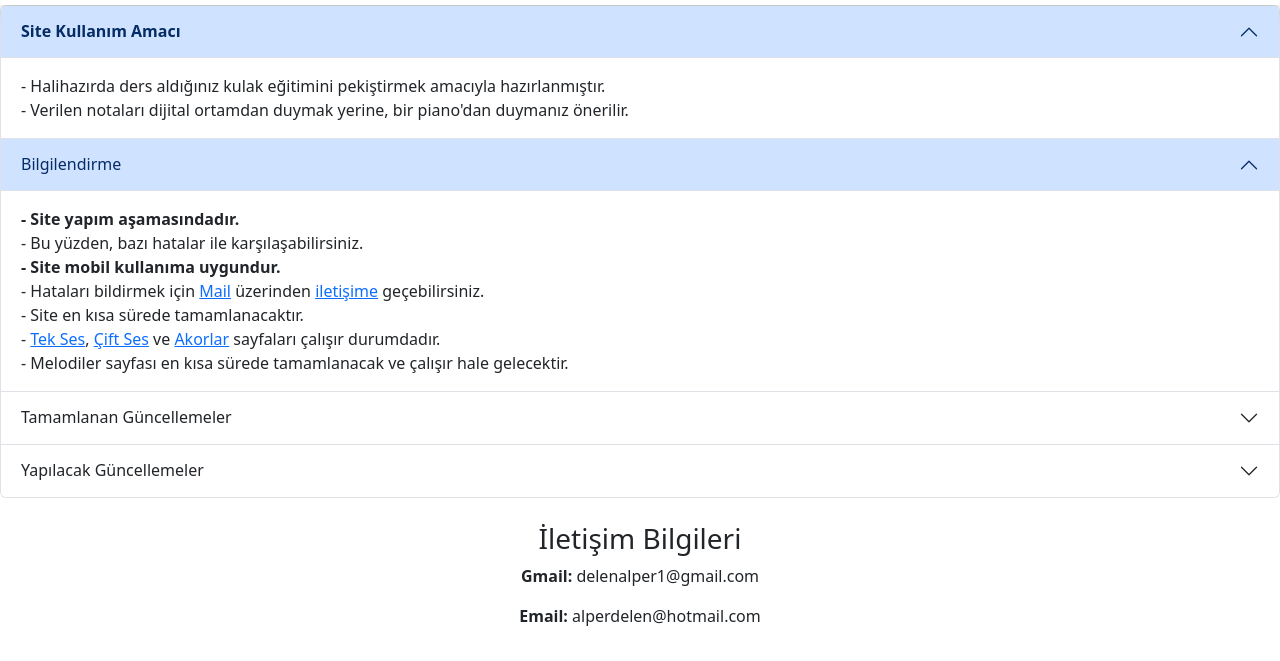
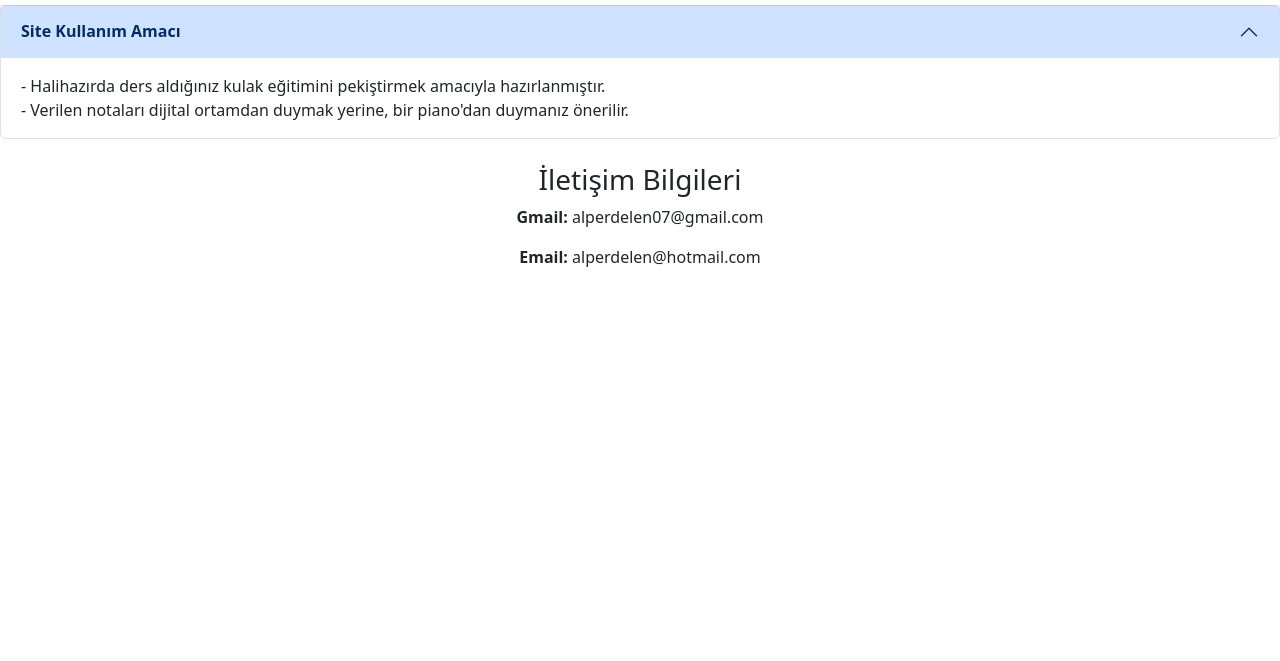
Before and after one commit to alperdelen0/kulak-egitimi-website, a plain HTML site: page index.html in a window 1280 px wide. Shown: the part 51-712 px from the top of the page. Drawn offline with nearby package versions, Linux system fonts and the light colour scheme.

Commit message:
changed contact info

```diff
--- a/index.html
+++ b/index.html
@@ -60,7 +60,7 @@
             Site Hakkında
         </h2>
       </div> -->
-      <div class="accordion-item">
+      <!-- <div class="accordion-item">
         <h2 class="accordion-header">
           <button class="accordion-button" type="button" data-bs-toggle="collapse" data-bs-target="#collapseTwo" aria-expanded="false" aria-controls="collapseTwo">
             Bilgilendirme
@@ -77,8 +77,8 @@
             - Melodiler sayfası en kısa sürede tamamlanacak ve çalışır hale gelecektir.
           </div>
         </div>
-      </div>
-      <div class="accordion-item">
+      </div> -->
+      <!-- <div class="accordion-item">
         <h2 class="accordion-header">
           <button class="accordion-button collapsed" type="button" data-bs-toggle="collapse" data-bs-target="#collapseThree" aria-expanded="false" aria-controls="collapseThree">
             Tamamlanan Güncellemeler
@@ -95,8 +95,8 @@
             - Nota seçimi sadeleştirilecek. (22.05.24)<br>
           </div>
         </div>
-      </div>
-      <div class="accordion-item">
+      </div> -->
+      <!-- <div class="accordion-item">
         <h2 class="accordion-header">
           <button class="accordion-button collapsed" type="button" data-bs-toggle="collapse" data-bs-target="#collapseFour" aria-expanded="false" aria-controls="collapseFour">
             Yapılacak Güncellemeler
@@ -110,12 +110,12 @@
             - Nota sesleri güncellenecek.<br>
           </div>
         </div>
-      </div>
+      </div> -->
     </div>
     <div id="iletisim" class="text-center">
       <br>
       <h3>İletişim Bilgileri</h3>
-      <p><b>Gmail:</b> delenalper1@gmail.com</p>
+      <p><b>Gmail:</b> alperdelen07@gmail.com</p>
       <p><b>Email:</b> alperdelen@hotmail.com</p>
     </div>
 
```
